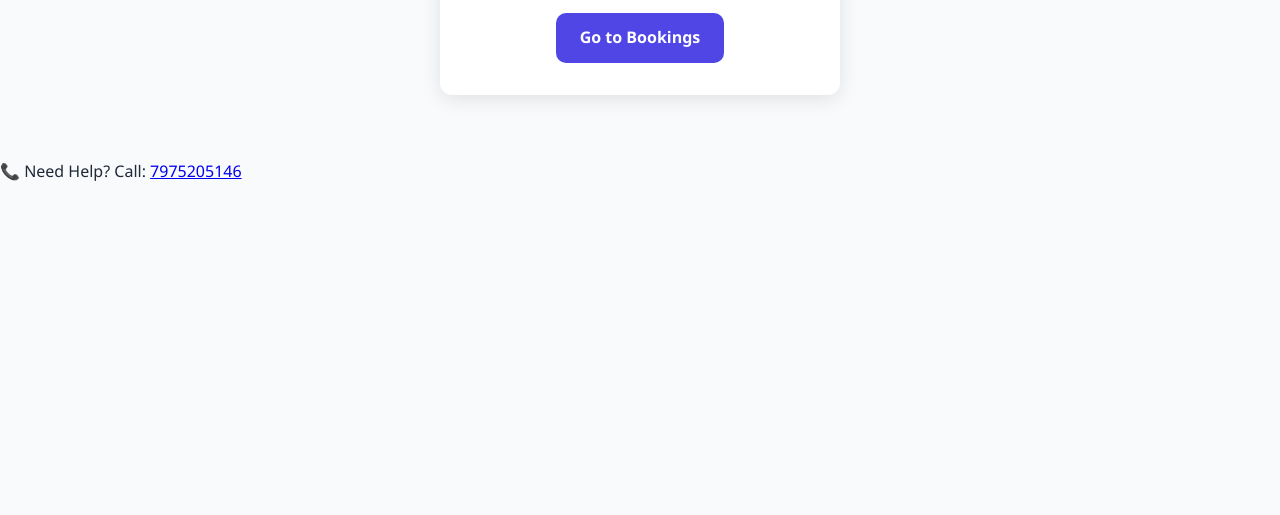
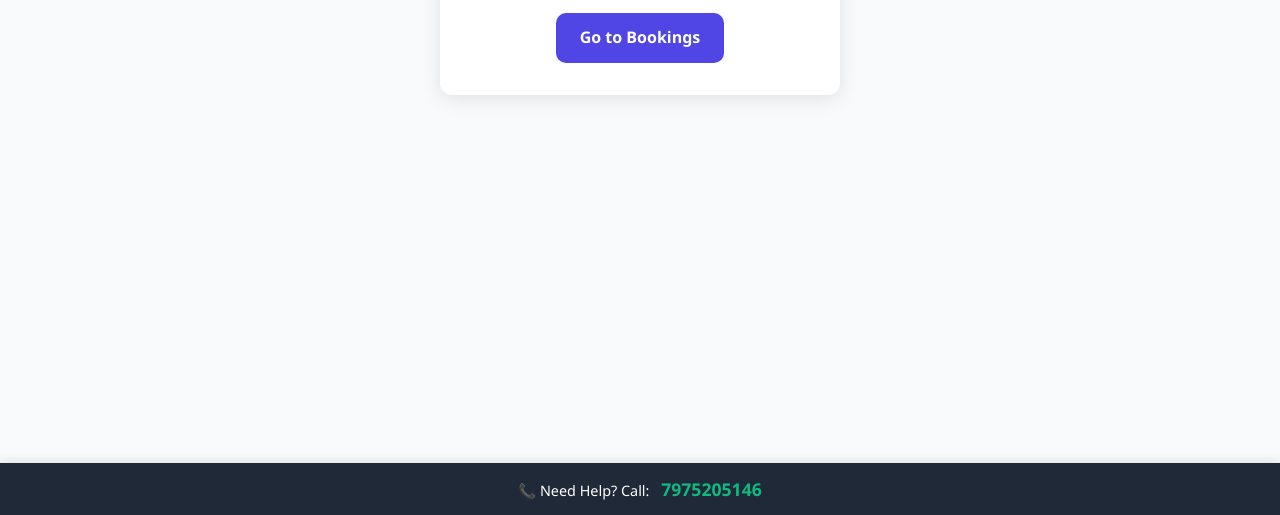
Before and after one commit to Nishanth734/pbl-project, a plain HTML site: page frontend/chat.html in a window 1280 px wide. Shown: the part 285-800 px from the top of the page. Drawn offline with Linux system fonts and the light colour scheme.

Commit message:
fix: customer care footer styles

```diff
--- a/frontend/css/styles.css
+++ b/frontend/css/styles.css
@@ -797,7 +797,46 @@ h4 { font-size: 1.1rem; }
 }
 
 @keyframes slideDown {
-  from {
+  from { transform: translateY(-20px); opacity: 0; }
+  to { transform: translateY(0); opacity: 1; }
+}
+
+.alert-success { background: #D1FAE5; color: #065F46; border: 1px solid #34D399; }
+.alert-error { background: #FEE2E2; color: #991B1B; border: 1px solid #F87171; }
+
+/* ========================================
+   CUSTOMER CARE FOOTER
+   ======================================== */
+.customer-care-footer {
+  position: fixed;
+  bottom: 0;
+  left: 0;
+  right: 0;
+  background: #1f2937;
+  color: white;
+  padding: 0.75rem;
+  text-align: center;
+  font-size: 0.9rem;
+  z-index: 1000;
+  box-shadow: 0 -2px 10px rgba(0,0,0,0.1);
+}
+
+.customer-care-footer a {
+  color: #10B981;
+  font-weight: 700;
+  font-size: 1.1rem;
+  text-decoration: none;
+  margin-left: 0.5rem;
+}
+
+.customer-care-footer a:hover {
+  text-decoration: underline;
+}
+
+/* Add padding to body for footer */
+body {
+  padding-bottom: 60px;
+}
     opacity: 0;
     transform: translateY(-10px);
   }
```
